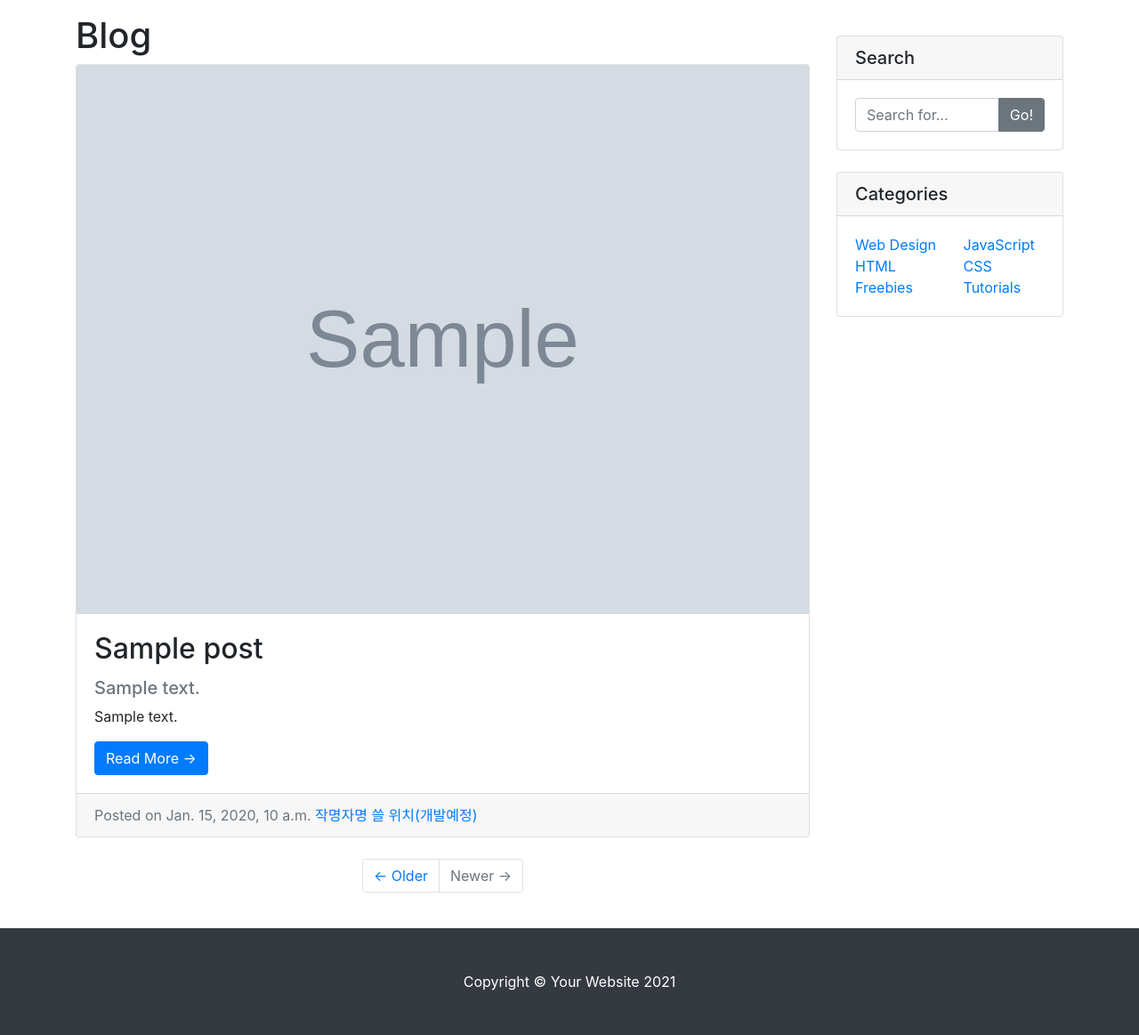
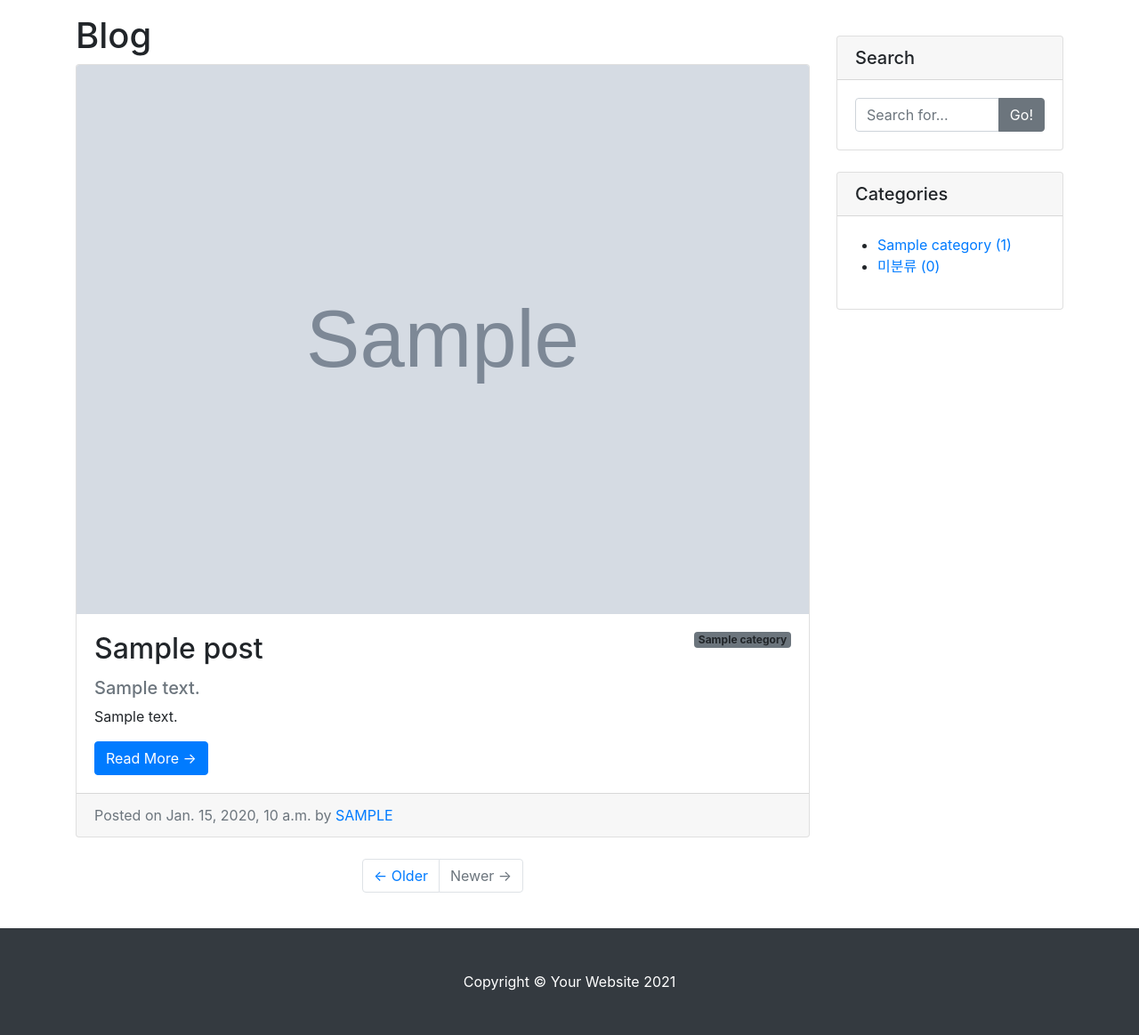
Before and after one commit to wanje125/django_wanje1, a Django app: page /blog/ in a window 1280 px wide. Shown: the part 56-1219 px from the top of the page at 89% size. Run offline with Django 3.2, Linux system fonts and the light colour scheme; tables that the repository leaves empty hold one stand-in row (values such as "Sample post"); grey boxes marked "Sample" are stand-in pictures; some libraries are stand-ins or nearby versions.

Commit message:
포스트 목록 페이지에 카테고리 기능 추가하기

```diff
--- a/blog/models.py
+++ b/blog/models.py
@@ -2,6 +2,17 @@ from django.db import models
 from django.contrib.auth.models import User
 import os
 # Create your models here.
+
+class Category(models.Model): #post 위에 추가 해야된다
+    name=models.CharField(max_length=50, unique=True)
+    slug = models.SlugField(max_length=200, unique=True, allow_unicode=True)
+
+    def __str__(self):
+        return self.name
+
+    class Meta:
+        verbose_name_plural='Categories'
+
 class Post(models.Model):
     title=models.CharField(max_length=30, verbose_name='제목')
     content=models.TextField(verbose_name='내용')
@@ -11,6 +22,7 @@ class Post(models.Model):
     head_image = models.ImageField(upload_to='blog/images/%Y/%m/%d/', blank=True)
     file_upload = models.ImageField(upload_to='blog/images/%Y/%m/%d/', blank=True)
     author = models.ForeignKey(User, null=True, on_delete=models.SET_NULL)
+    category = models.ForeignKey(Category, null=True, blank=True, on_delete=models.SET_NULL)
 
 
     def __str__(self):
--- a/blog/templates/blog/base.html
+++ b/blog/templates/blog/base.html
@@ -100,36 +100,20 @@
                     </div>
 
                     <!-- Categories Widget -->
-                    <div class="card my-4">
+                    <div class="card my-4" id='categories-card'>
                     <h5 class="card-header">Categories</h5>
                     <div class="card-body">
                         <div class="row">
-                        <div class="col-lg-6">
-                            <ul class="list-unstyled mb-0">
+                            <ul>
+                            {%for category in categories%}
                             <li>
-                                <a href="#">Web Design</a>
+                                <a href="{{category.get_absolute_url}}">{{category}} ({{category.post_set.count}})</a>
                             </li>
+                            {%endfor%}
                             <li>
-                                <a href="#">HTML</a>
-                            </li>
-                            <li>
-                                <a href="#">Freebies</a>
+                                <a href="/blog/category/no_category">미분류 ({{no_category_post_count}})</a>
                             </li>
                             </ul>
-                        </div>
-                        <div class="col-lg-6">
-                            <ul class="list-unstyled mb-0">
-                            <li>
-                                <a href="#">JavaScript</a>
-                            </li>
-                            <li>
-                                <a href="#">CSS</a>
-                            </li>
-                            <li>
-                                <a href="#">Tutorials</a>
-                            </li>
-                            </ul>
-                        </div>
                         </div>
                     </div>
                 </div>
--- a/blog/templates/blog/blog_list.html
+++ b/blog/templates/blog/blog_list.html
@@ -4,7 +4,7 @@
     <h1>Blog</h1>
         {%if post_list.exists%}
             {%for p in post_list%}
-            <div class="card mb-4">
+            <div class="card mb-4" id='post-{{p.pk}}'>
             {%if p.head_image%}
                 <img class="card-img-top" src={{p.head_image.url}} alt="{{p}} head image">
             {%else%}
@@ -12,6 +12,7 @@
 
             {%endif%}
                 <div class="card-body">
+                <span class="badge bg-secondary float-right">{{p.category}}</span>
                 <h2 class="card-title">{{p.title}}</h2>
                 {%if p.hook_text%}
                     <h5 class='text-muted'>{{p.hook_text}}</h5>
@@ -21,7 +22,7 @@
                 </div>
                 <div class="card-footer text-muted">
                 Posted on {{p.created_at}}
-                <a href="#">작명자명 쓸 위치(개발예정)</a>
+                by<a href="#"> {{p.author | upper}}</a>
                 </div>
             </div>
             {%endfor%}
--- a/blog/templates/blog/post_detail.html
+++ b/blog/templates/blog/post_detail.html
@@ -9,7 +9,7 @@
     <!-- Author -->
     <p class="lead">
       by
-      <a href="#">작성자명 쓸 위치(개발예정)</a>
+      <a href="#">{{post.author | upper}}</a>
     </p>
 
     <hr>
--- a/blog/views.py
+++ b/blog/views.py
@@ -1,6 +1,6 @@
 from django.shortcuts import render
 from django.views.generic import ListView, DetailView
-from .models import Post
+from .models import Post, Category
 # Create your views here.
 
 class PostList(ListView):
@@ -8,6 +8,18 @@ class PostList(ListView):
     template_name='blog/blog_list.html'
     ordering='-pk'
 
+    def get_context_data(self, **kwargs):
+        context = super(PostList,self).get_context_data()
+        context['categories']=Category.objects.all()
+        context['no_category_post_count']=Post.objects.filter(category=None).count()
+        return context
+
 class PostDetail(DetailView):
     model=Post
     template_name='blog/post_detail.html'
+
+    def get_context_data(self, **kwargs):
+        context = super(PostDetail,self).get_context_data()
+        context['categories']=Category.objects.all()
+        context['no_category_post_count']=Post.objects.filter(category=None).count()
+        return context
--- a/wanje1/settings.py
+++ b/wanje1/settings.py
@@ -37,6 +37,7 @@ INSTALLED_APPS = [
     'django.contrib.sessions',
     'django.contrib.messages',
     'django.contrib.staticfiles',
+    'django_extensions',
     'blog',
     'single_pages',
 ]
```
Also changed, not shown: blog/admin.py (+6 -1 lines).
